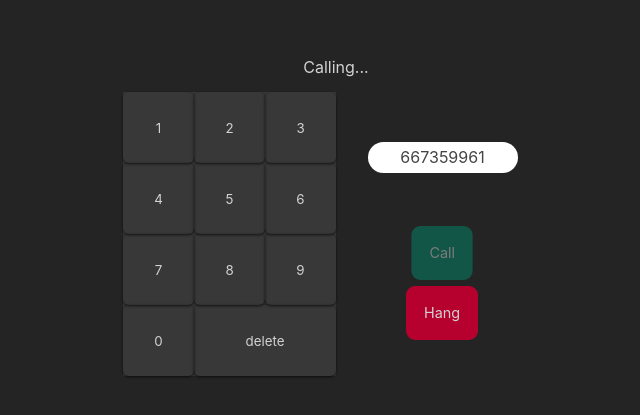
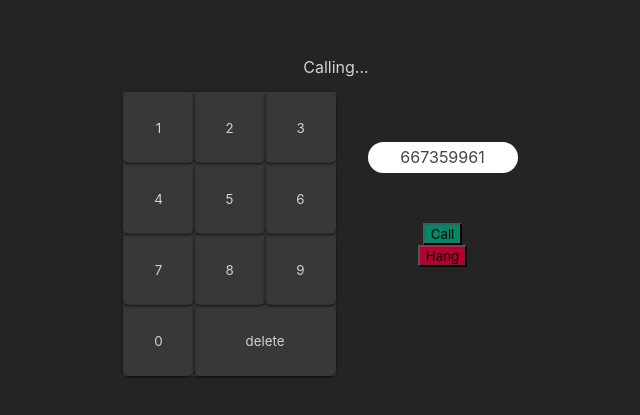
Before and after one commit to rodicafazakas/W04CH03-rodica-fazakas, a React (Create React App) app: page / in a window 1280 px wide. Shown: the part 191-606 px from the top of the page, without its empty margins (304-944 px from the left). Built offline with nearby package versions, Linux system fonts and the light colour scheme.

Commit message:
Changed anchors for buttons

```diff
--- a/src/App.js
+++ b/src/App.js
@@ -1,4 +1,3 @@
-import logo from './logo.svg';
 import './App.css';
 
 function App() {
@@ -23,8 +22,8 @@ function App() {
         </div>
         <div class="actions">
           <span class="number">667359961</span>
-          <a href="#" class="call">Call</a>
-          <a href="#" class="hang active">Hang</a>
+          <button class="call">Call</button>
+          <button class="hang active">Hang</button>
         </div>
       </main>
     </div>
```
